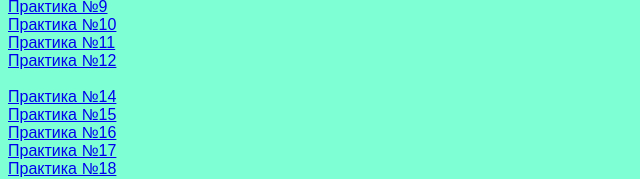
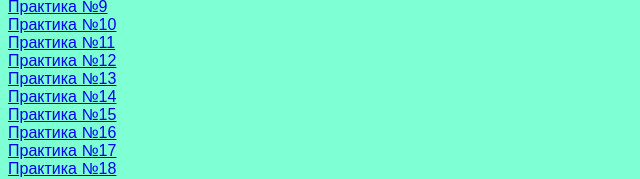
Before and after one commit to Alex3455755/Gilev_ISV_22_1, a plain HTML site: page pages/works/work.html in a window 1280 px wide. Shown: the part 214-393 px from the top of the page, without its empty margins (0-640 px from the left). Drawn offline with Linux system fonts and the light colour scheme.

Commit message:
fix link

```diff
--- a/pages/works/work.html
+++ b/pages/works/work.html
@@ -42,7 +42,7 @@
         <br>
         <a href="PR12/шаг 1/step1/index.html">Практика №12</a>
         <br>
-        <a href="pr13/задачи/Индивидуальное/index.html"></a>
+        <a href="pr13/задачи/Индивидуальное/index.html">Практика №13</a>
         <br>
         <a href="PR14/demo/Индивидуальное/index.html">Практика №14</a>
         <br>
```
